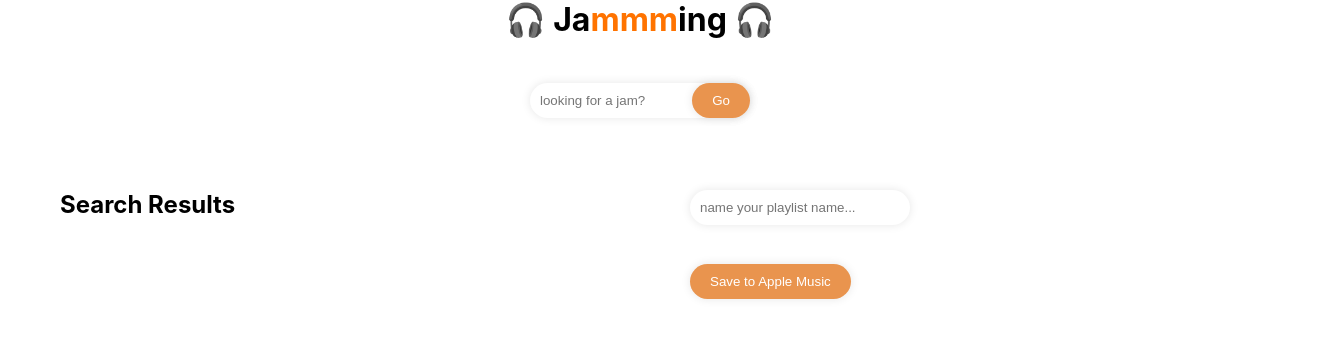
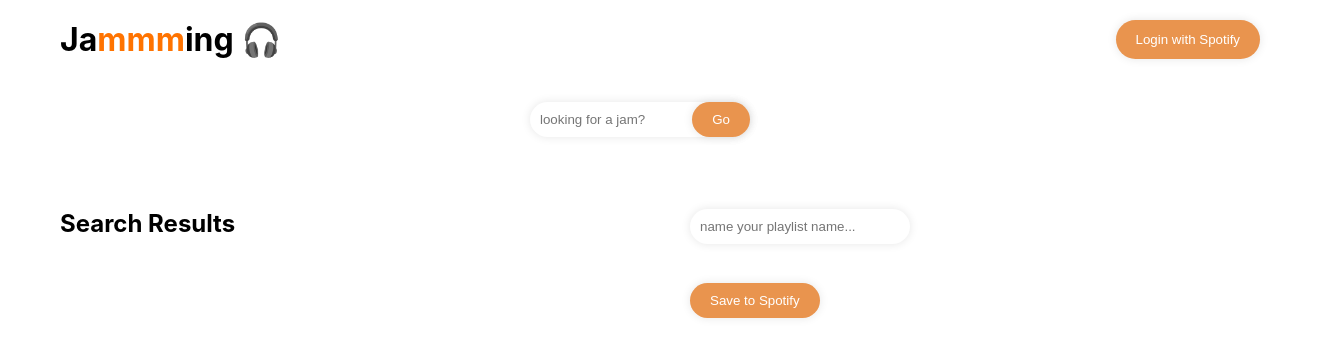
Before and after one commit to EbrahimNas/jammming, a React (Create React App) app: page / in a window 1280 px wide. Shown: the top 356 px of the page, 1320 px wide, since content can reach past the window. Built offline with nearby package versions, Linux system fonts and the light colour scheme.

Commit message:
OAuth used to retrieve Users data

```diff
--- a/src/components/App.js
+++ b/src/components/App.js
@@ -1,28 +1,29 @@
-import React, { useState } from 'react';
+import React, { useState, useEffect } from 'react';
 import SearchBar from './SearchBar.js';
 import SearchResults from './SearchResults.js';
 import Playlist from './Playlist.js';
 import styles from "./CSS/App.module.css";
+import { redirectToSpotifyAuthorize, getAccessToken, getAuthCode, exchangeCodeForToken } from './GetToken.js';
 
 function App() {
 
   const [searchTerm, setSearchTerm] = useState('');
   const [searchResults, setSearchResults] = useState([]);
   const [playlist, setPlaylist] = useState([]);
+  const [accessToken, setAccessToken] = useState('');
 
-  const accessToken = 'BQAR3_2gZSRCa6eP9mCCU4vQzXBktb_vjoYJ5k3AB2Z1l2Xc6gAoSRqpeiAvWMMoofxmlqR7CESgX0l7zgAAt9ozhxfpjq5YT854Q7tbJTUnHFeceYg';
-
-  // function to handle search input change
+  // Function to handle search input change
   function handleSearchInputChange(e) {
     setSearchTerm(e.target.value);
   }
 
-  // function to handle search form submission
+  // Function to handle search form submission
   const handleSearch = async (event) => {
     event.preventDefault();
 
+    // Use the access token from the state
+    if (accessToken) {
       if (searchTerm) {
-      // Build the Spotify search URL using the input
         const url = `https://api.spotify.com/v1/search?q=${encodeURIComponent(searchTerm)}&type=album,artist,track`;
 
         try {
@@ -34,9 +35,8 @@
             }
           });
 
-        const fetchedData = await response.json(); // Fetch data and store in a variable
+          const fetchedData = await response.json();
 
-        // Adjust this based on how you want to extract tracks
           const tracks = fetchedData.tracks ? fetchedData.tracks.items : [];
           setSearchResults(tracks); // Set search results directly from the tracks array
 
@@ -44,22 +44,34 @@
           console.error('Error fetching search results:', error);
         }
       }
+    } else {
+      console.error('Access token is not available.');
+    }
   };
 
-  // Simulate API results
-  /*useEffect(() => {
-    const searchResultsFromApi = [
-        { id: 1, name: 'No Lele', artist: 'Wizkid', album: 'Super-Star' },
-        { id: 2, name: 'Mentally', artist: 'Asake', album: 'Lungu Boy' }
-    ];
+  // Check for authorization code when the component mounts
+  useEffect(() => {
+    const authCode = getAuthCode(); // Get the authorization code from the URL
 
-    setSearchResults(searchResultsFromApi);
-  }, []);*/
+    if (authCode) {
+      // If an auth code exists, exchange it for an access token
+      exchangeCodeForToken(authCode)
+        .then((data) => {
+          if (data && data.access_token) {
+            setAccessToken(data.access_token); // Save the access token in state
+            alert(`Access Token: ${data.access_token}`); // Alert the access token
+          }
+        })
+        .catch((error) => {
+          console.error('Error exchanging code for token:', error);
+        });
+    }
+  }, []); // Runs only once on mount
+
 
   // Add a track to the playlist
   const addTrackToPlaylist = (track) => {
     setPlaylist((prevTracks) => {
-
       // Check if the track is already in the playlist
       if (prevTracks.find((t) => t.id === track.id)) {
         return prevTracks;
@@ -75,9 +87,13 @@
 
   return (
     <div className={styles.app}>
-
-      <div className={styles.nameContainer}>
-        <h1>🎧 Ja<span>mmm</span>ing 🎧</h1>
+      <div className={styles.header}>
+        <div className={styles.headerContent}>
+          <h1>Ja<span>mmm</span>ing 🎧</h1>
+          <button type="submit" onClick={redirectToSpotifyAuthorize}>
+            Login with Spotify
+          </button>
+        </div>
       </div>
 
       <SearchBar value={searchTerm} onChange={handleSearchInputChange} onSubmit={handleSearch} />
@@ -95,7 +111,6 @@
           onRemove={removeTrackFromPlaylist} // Pass removeTrackFromPlaylist function
         />
       </div>
-
     </div>
   );
 }
--- a/src/components/CSS/App.module.css
+++ b/src/components/CSS/App.module.css
@@ -1,3 +1,44 @@
+.header {
+    display: flex;
+    justify-content: space-between;
+    align-items: center;
+    padding: 20px;
+    width: 100%;
+}
+
+.headerContent {
+    display: flex;
+    width: 1200px;
+    margin: 0 auto;
+}
+
+.headerContent h1 {
+    flex-grow: 1;
+    color: rgb(0, 0, 0);
+    margin-bottom: 0;
+    margin-top: 0;
+}
+
+.headerContent button {
+    background-color: #e9944e;
+    border: none;
+    color: #fff;
+    cursor: pointer;
+    padding: 10px 20px;
+    margin-left: auto;
+    border-radius: 20px;
+    box-shadow: 0 0 10px rgba(0, 0, 0, 0.1);
+    top: 0;
+    right: 0;
+    transition: .9s ease;
+}
+
+.headerContent button:hover {
+    transform: scale(1.1);
+    color: rgb(255, 255, 255);
+    background-color: rgb(255, 115, 0);
+}
+
 .mainBody {
     display: grid;
     grid-template-columns: 50% 50%;
@@ -26,12 +67,6 @@
 
 
 
-.nameContainer h1 {
-    text-align: center;
-    color: rgb(0, 0, 0);
-    margin-top: 0;
-}
-
 h2 {
     margin-top: 0;
 }
--- /dev/null
+++ b/src/components/GetToken.js
@@ -0,0 +1,132 @@
+// create Code Verifier and Challenge
+function generateRandomString(length) {
+    const possible = 'ABCDEFGHIJKLMNOPQRSTUVWXYZabcdefghijklmnopqrstuvwxyz0123456789';
+    let text = '';
+    for (let i = 0; i < length; i++) {
+      text += possible.charAt(Math.floor(Math.random() * possible.length));
+    }
+    return text;
+}
+
+async function generateCodeChallenge(code_verifier) {
+    const data = new TextEncoder().encode(code_verifier);
+    const hashed = await crypto.subtle.digest('SHA-256', data);
+    return btoa(String.fromCharCode(...new Uint8Array(hashed)))
+      .replace(/=/g, '')
+      .replace(/\+/g, '-')
+      .replace(/\//g, '_');
+}
+
+
+// Redirect User to Spotify Authorization URL
+const clientId = 'b56ee1c9bda344348948a3a45e1b5d3c';
+const redirectUri = 'http://localhost:3000/'; // Update with your redirect URI
+const scope = 'user-read-private user-read-email playlist-modify-public playlist-modify-private';
+
+export async function redirectToSpotifyAuthorize() {
+  const code_verifier = generateRandomString(128);
+  const code_challenge = await generateCodeChallenge(code_verifier);
+
+  // Store the code_verifier in localStorage for later use
+  localStorage.setItem('code_verifier', code_verifier);
+
+  const authUrl = new URL('https://accounts.spotify.com/authorize');
+  authUrl.searchParams.append('client_id', clientId);
+  authUrl.searchParams.append('response_type', 'code');
+  authUrl.searchParams.append('redirect_uri', redirectUri);
+  authUrl.searchParams.append('scope', scope);
+  authUrl.searchParams.append('code_challenge_method', 'S256');
+  authUrl.searchParams.append('code_challenge', code_challenge);
+
+  // Redirect the user to Spotify's authorization page
+  window.location.href = authUrl.toString();
+}
+
+
+// Handle the Authorization Callback
+export function getAuthCode() {
+    const params = new URLSearchParams(window.location.search);
+    return params.get('code');
+}
+
+// Exchange Authorization Code for Access Token
+export async function exchangeCodeForToken(authCode) {
+    const code_verifier = localStorage.getItem('code_verifier'); // Retrieve the stored code_verifier
+
+    const response = await fetch('https://accounts.spotify.com/api/token', {
+      method: 'POST',
+      headers: {
+        'Content-Type': 'application/x-www-form-urlencoded',
+      },
+      body: new URLSearchParams({
+        client_id: clientId,
+        grant_type: 'authorization_code',
+        code: authCode,
+        redirect_uri: redirectUri,
+        code_verifier: code_verifier,
+      }),
+    });
+
+    const data = await response.json();
+
+    // Store the access token and refresh token in localStorage
+    localStorage.setItem('access_token', data.access_token);
+    localStorage.setItem('refresh_token', data.refresh_token);
+    localStorage.setItem('expires_in', data.expires_in);
+    localStorage.setItem('expires_at', Date.now() + data.expires_in * 1000); // Set expiration time
+
+    return data;
+}
+
+// Refresh the Token When Expired
+
+async function refreshToken() {
+    const refresh_token = localStorage.getItem('refresh_token');
+
+    const response = await fetch('https://accounts.spotify.com/api/token', {
+      method: 'POST',
+      headers: {
+        'Content-Type': 'application/x-www-form-urlencoded',
+      },
+      body: new URLSearchParams({
+        client_id: clientId,
+        grant_type: 'refresh_token',
+        refresh_token: refresh_token,
+      }),
+    });
+
+    const data = await response.json();
+
+    // Store the new access token
+    localStorage.setItem('access_token', data.access_token);
+    localStorage.setItem('expires_in', data.expires_in);
+    localStorage.setItem('expires_at', Date.now() + data.expires_in * 1000);
+
+    return data.access_token;
+}
+
+export async function getAccessToken() {
+    const expires_at = localStorage.getItem('expires_at');
+    if (Date.now() > expires_at) {
+      // Token has expired, refresh it
+      return await refreshToken();
+    }
+
+    // Token is still valid
+    return localStorage.getItem('access_token');
+}
+
+/*// Make Spotify API Requests with Access Token
+async function fetchSpotifyData() {
+    const accessToken = await getAccessToken(); // Ensure you have a valid token
+
+    const response = await fetch('https://api.spotify.com/v1/me', {
+      method: 'GET',
+      headers: {
+        'Authorization': `Bearer ${accessToken}`,
+      },
+    });
+
+    const data = await response.json();
+    console.log(data);
+}*/
--- a/src/components/Playlist.js
+++ b/src/components/Playlist.js
@@ -19,7 +19,7 @@
           <input placeholder="name your playlist name..." type="text" onChange={handleUserInput} value={playlistName} />
           <h3>{playlistName}</h3>
           <Tracklist tracks={playlist} onRemove={onRemove} />
-          <button type="submit">Save to Apple Music</button>
+          <button type="submit">Save to Spotify</button>
         </form>
 
     </div>
```
Lines whose indentation alone changed are shown as unchanged.
